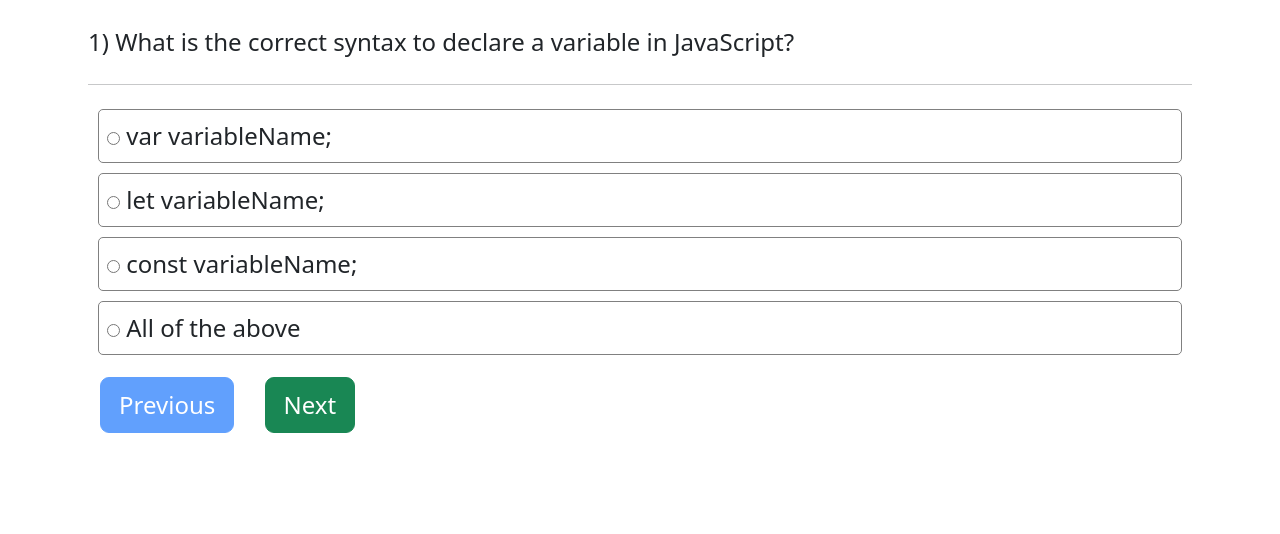
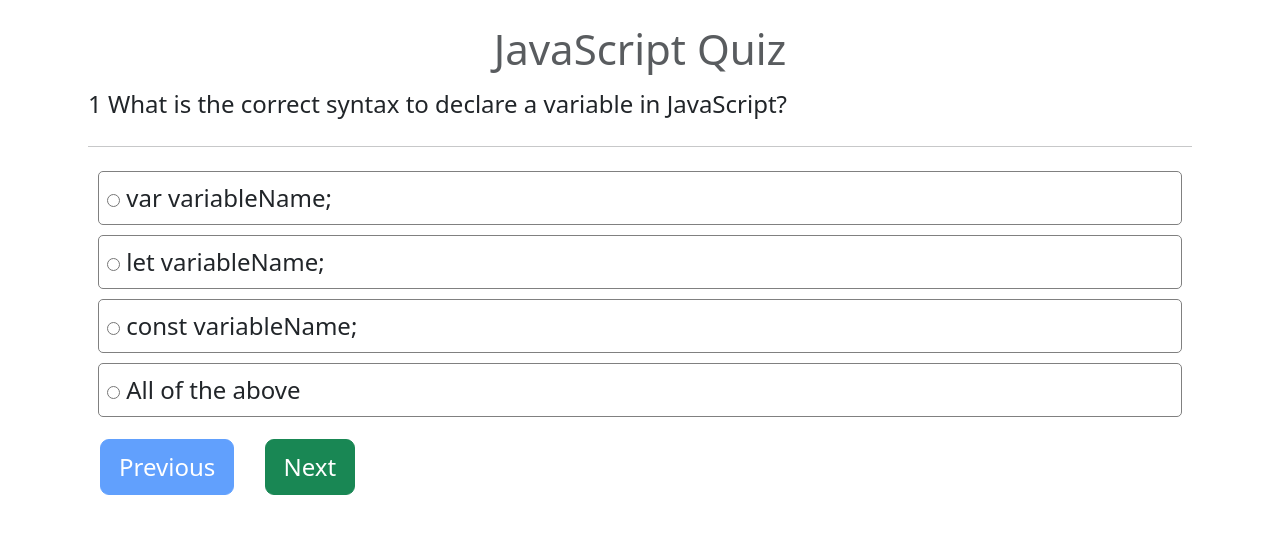
Before and after one commit to Umra-Badar20/Quiz-App, a plain HTML site: page index.html in a window 1280 px wide. Drawn offline with nearby package versions, Linux system fonts and the light colour scheme.

Commit message:
Quiz App done

```diff
--- a/app.js
+++ b/app.js
@@ -1,58 +1,57 @@
 var questions = [
     {
-        question :"What is the correct syntax to declare a variable in JavaScript?",
+        question: "What is the correct syntax to declare a variable in JavaScript?",
         opt1: "var variableName;",
         opt2: "let variableName;",
         opt3: "const variableName;",
         opt4: "All of the above",
-        ans :  "All of the above"
+        ans: "All of the above"
     },
     {
-        question :"Which of the following is used to create an object in JavaScript?",
+        question: "Which of the following is used to create an object in JavaScript?",
         opt1: "{}",
         opt2: "[]",
         opt3: "()",
         opt4: "< >",
-        ans : "{}"
+        ans: "{}"
     },
     {
-        question :" Which method is used to parse a string to an integer in JavaScript?",
+        question: " Which method is used to parse a string to an integer in JavaScript?",
         opt1: "parseInt()",
         opt2: "parseInteger()",
         opt3: "parseNumber()",
         opt4: "parseFloat()",
-        ans : "parseInt()"
+        ans: "parseInt()"
     }
 ]
 var index = 0;
 var result = 0
 
-function renderQues(){
+function renderQues() {
     var container = document.getElementById("container");
     var option = document.getElementsByName("option");
-    for(var i =0; i<option.length; i++){
+    for (var i = 0; i < option.length; i++) {
 
-        if(option[i].checked){
-            if(questions[index-1].ans===option[i].value){
+        if (option[i].checked) {
+            if (questions[index - 1].ans === option[i].value) {
                 result++
             }
-            console.log(option[i].value,  questions[index-1].ans, result);
+            console.log(option[i].value, questions[index - 1].ans, result);
         }
     }
+    if (!questions[index]) {
+        calculateResult()
+        var resultContainer = document.getElementById("result-container");
+        resultContainer.style.display = "block";
+        container.style.display = "none";
 
-    if(!questions[index]){
-calculateResult()
-var resultContainer = document.getElementById("result-container");
-resultContainer.style.display = "block";
-container.style.display = "none";
-
-        console.log("Result: "+ result);
+        console.log("Result: " + result);
         return;
     }
+    container.innerHTML = `
+    <h3 class="text-center text-body-secondary">JavaScript Quiz</h3>
 
-
-    container.innerHTML = `
-     <p class="question">${index+1})
+     <p class="question">${index + 1}
      ${questions[index].question}</p><hr/>
         <div class="options"> <label for="opt1"><input type="radio" name="option" id="opt1" value="${questions[index].opt1}">
         ${questions[index].opt1}</label></div>
@@ -66,43 +65,33 @@
         <button id="next" class="m-2 btn btn-success" onclick="nextQuestion()">Next</button> `
     var prevButton = document.getElementById("prev");
     var nextButton = document.getElementById("next");
-    // var isChecked = false;
-    // for(var i = 0; i < option.length; i++){
-    //     if(option[i].checked){
-    //         isChecked = true;
-    //         break;
-    //     }
-    // }
-    // nextButton.disabled = !isChecked;
-
 
     function calculateResult() {
         var score = document.getElementById("score");
-        var percentage = ((result/questions.length)*100).toFixed(2)
+        var percentage = ((result / questions.length) * 100).toFixed(2)
 
-        if(percentage>70){
-            score.innerHTML = "Congratulations! You passed the test.</br> You attempted " + result + " correct answers out of " + questions.length+ " questions. </br> Your score is " +percentage + "%";
-        }else{
-            score.innerHTML = "Sorry! You failed the test.</br> You attempted " + result + " correct answers out of " + questions.length+ " questions. </br> Your score is " +percentage + "%";
-            score.style.color="#dc3545";
+        if (percentage > 70) {
+            score.innerHTML = "Congratulations! You passed the test.</br> You attempted " + result + " correct answers out of " + questions.length + " questions. </br> Your score is " + percentage + "%";
+        } else {
+            score.innerHTML = "Sorry! You failed the test.</br> You attempted " + result + " correct answers out of " + questions.length + " questions. </br> Your score is " + percentage + "%";
+            score.style.color = "#dc3545";
         }
     }
-    prevButton.disabled = (index == 0 );
+    prevButton.disabled = (index == 0);
     if (index == questions.length - 1) {
         nextButton.innerHTML = "Submit";
-        // nextButton.style.backgroundColor="#dc3545";
         nextButton.classList.add("btn-danger")
         nextButton
         console.log(questions.length);
-      }
+    }
 }
 renderQues()
-function nextQuestion(){
+function nextQuestion() {
     index++;
     renderQues();
 }
-function previousQuestion(){
-    if(index > 0){
+function previousQuestion() {
+    if (index > 0) {
         index--;
         renderQues();
     }
--- a/index.html
+++ b/index.html
@@ -5,28 +5,21 @@
   <meta charset="UTF-8">
   <meta name="viewport" content="width=device-width, initial-scale=1.0">
   <title>Quiz App</title>
-    <link href="https://cdn.jsdelivr.net/npm/bootstrap@5.3.3/dist/css/bootstrap.min.css" rel="stylesheet" integrity="sha384-QWTKZyjpPEjISv5WaRU9OFeRpok6YctnYmDr5pNlyT2bRjXh0JMhjY6hW+ALEwIH" crossorigin="anonymous">
+  <link href="https://cdn.jsdelivr.net/npm/bootstrap@5.3.3/dist/css/bootstrap.min.css" rel="stylesheet"
+    integrity="sha384-QWTKZyjpPEjISv5WaRU9OFeRpok6YctnYmDr5pNlyT2bRjXh0JMhjY6hW+ALEwIH" crossorigin="anonymous">
   <link rel="stylesheet" href="style.css">
 
 </head>
 
 <body>
   <div id="container" class="container mt-3">
-      <h1>JavaScript</h1>
-
 
   </div>
-    <!-- <div class="container card mt-3" id="result-container" style="display: none;">
-        <p id="result" class="text-center">Result</p>
-        <hr>
-        <p id="score"></p>
-
-      </div> -->
   <div class="mt-3 container card" id="result-container" style="display: none;">
-        <div id="result"  class="card-header text-center">
+    <div id="result" class="card-header text-center">
       <b>Result</b>
     </div>
-        <ul  class="list-group list-group-flush">
+    <ul class="list-group list-group-flush">
       <li id="score" class="list-group-item"></li>
     </ul>
   </div>
```
Lines whose indentation alone changed are shown as unchanged.
